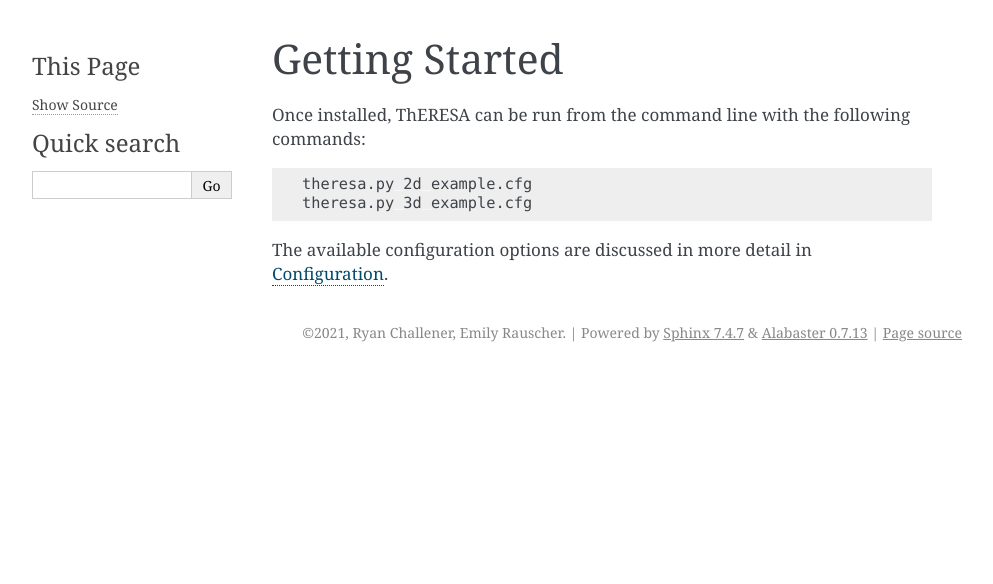
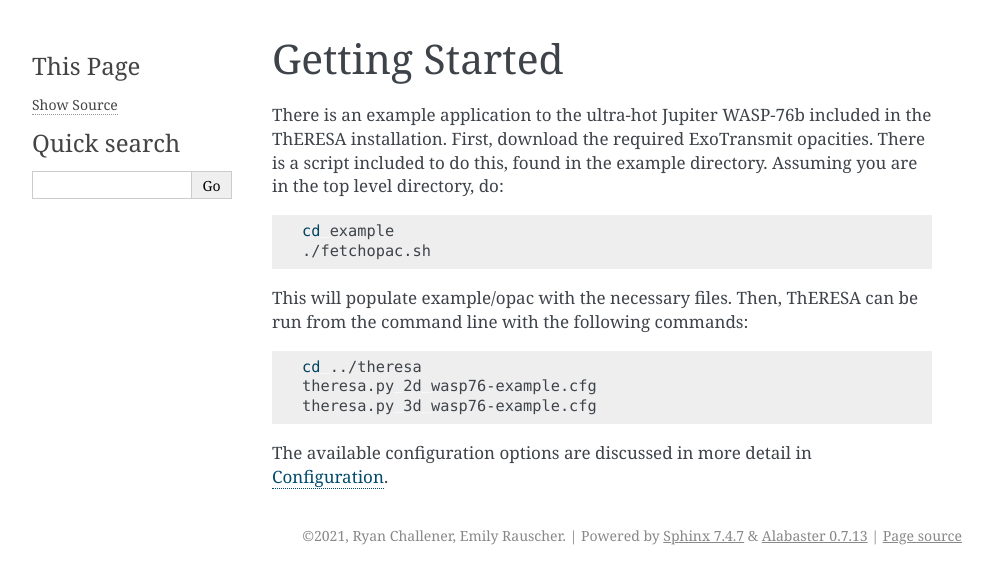
Before and after one commit to rychallener/theresa, a Sphinx documentation site: the page built from doc/gettingstarted.rst, in a window 1280 px wide. Shown: the top 584 px of the page, without its empty margins (148-1141 px from the left). Built offline with Sphinx 7.4.7, drawn with Linux system fonts in a browser that asks for light colours.

Commit message:
Added example instructions to the documentation

```diff
--- a/doc/gettingstarted.rst
+++ b/doc/gettingstarted.rst
@@ -1,13 +1,25 @@
 Getting Started
 ===============
 
-Once installed, ThERESA can be run from the command line with
-the following commands:
+There is an example application to the ultra-hot Jupiter WASP-76b
+included in the ThERESA installation. First, download the required
+ExoTransmit opacities. There is a script included to do this,
+found in the example directory. Assuming you are in the top level
+directory, do:
 
 .. code-block:: bash
 
-   theresa.py 2d example.cfg
-   theresa.py 3d example.cfg
+   cd example
+   ./fetchopac.sh
+
+This will populate example/opac with the necessary files.  Then,
+ThERESA can be run from the command line with the following commands:
+
+.. code-block:: bash
+
+   cd ../theresa
+   theresa.py 2d wasp76-example.cfg
+   theresa.py 3d wasp76-example.cfg
 
 The available configuration options are discussed in more detail in
 :doc:`configuration`.
```
